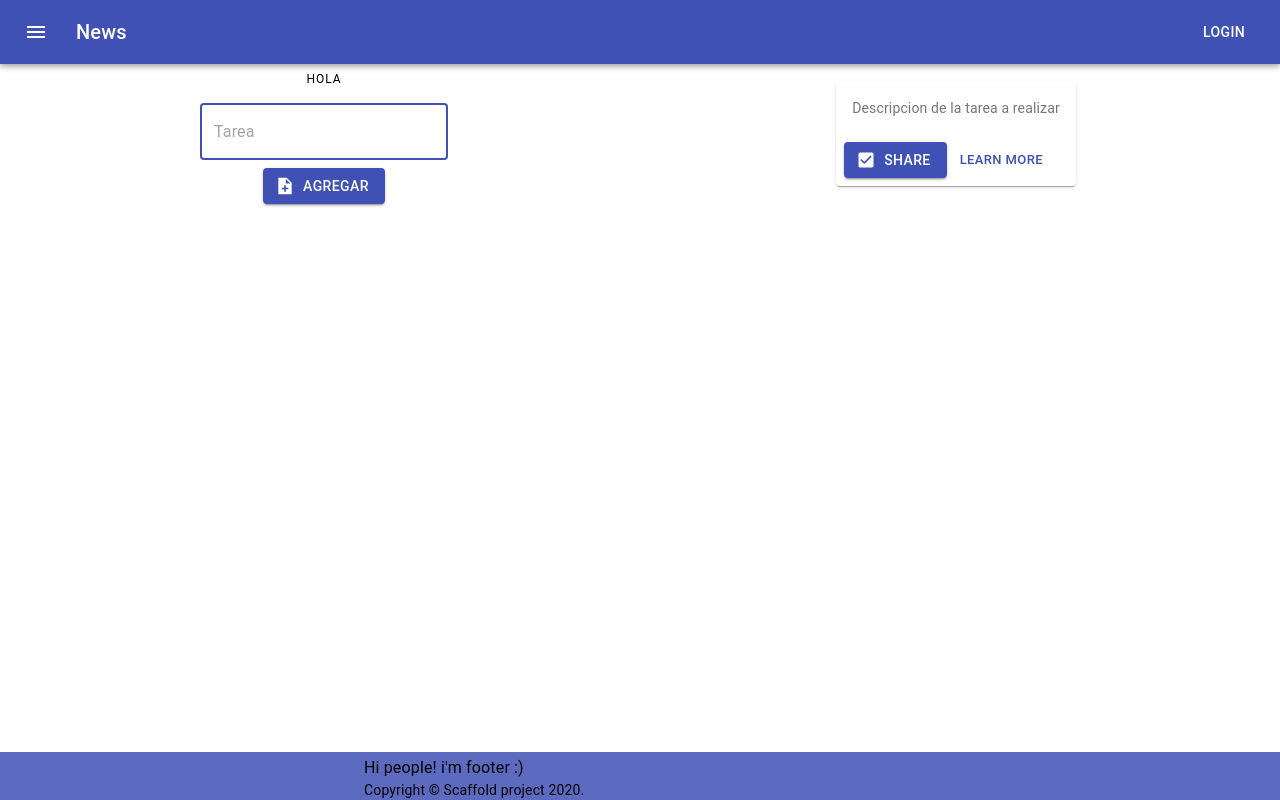
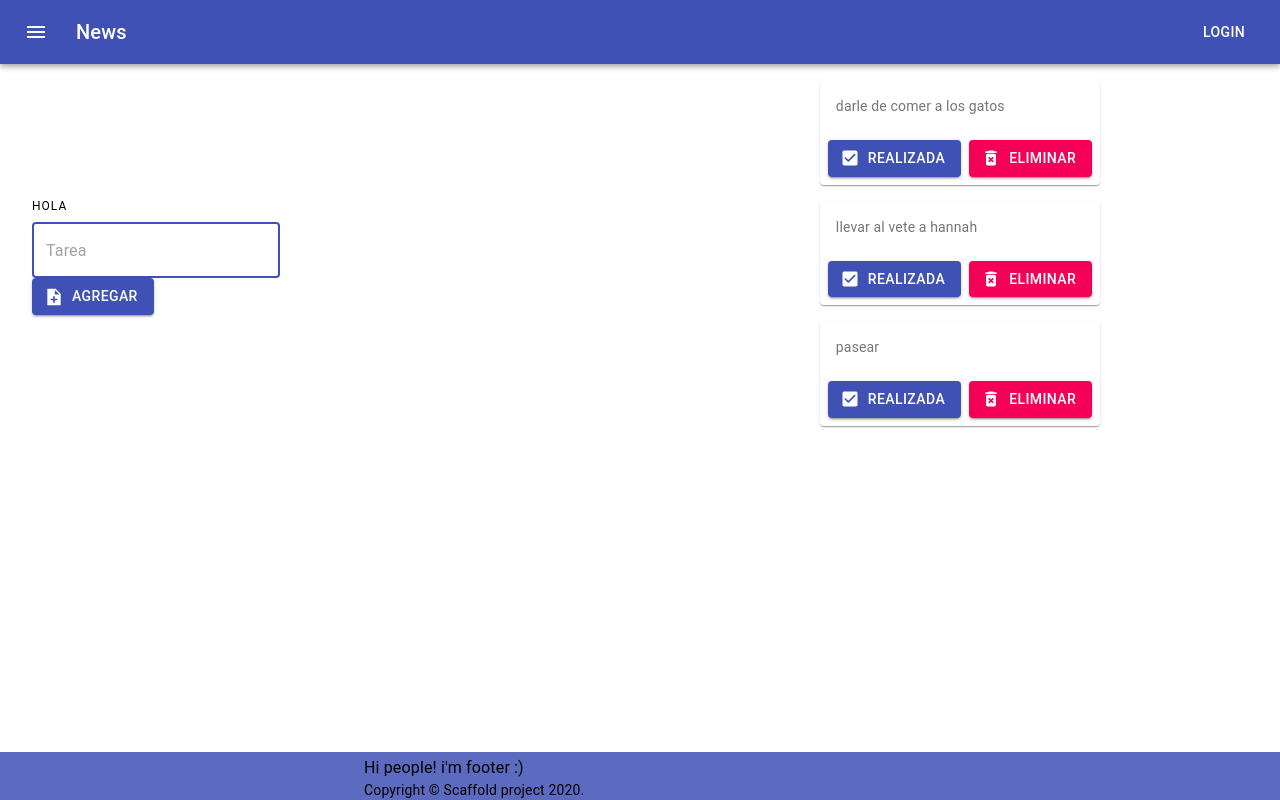
Before and after one commit to Rhaziel/AppTask, a React (Create React App) app: page / in a window 1280 px wide. Built offline with nearby package versions, Linux system fonts and the light colour scheme.

Commit message:
Nuevo estilo y funcionalidad
Nuevo estilo para la lista de tareas y funcionalidad de agregar tarea

```diff
--- a/src/components/Task.js
+++ b/src/components/Task.js
@@ -1,27 +1,39 @@
 import React, { Component } from 'react';
 import CheckBoxRoundedIcon from '@material-ui/icons/CheckBoxRounded';
 import { Button, Typography, CardActions, CardContent, Card} from "@material-ui/core";
+import DeleteForeverRoundedIcon from '@material-ui/icons/DeleteForeverRounded';
+import {withStyles} from '@material-ui/core/styles';
 
-export default class Task extends Component {
+const styles = theme => ({
+    Card: {
+      margin: theme.spacing(2,2,2,2)
+    }
+  });
+
+class Task extends Component {
     render() {
+        const {classes} = this.props;
         return (
-            <Card>
+            <Card className={classes.Card}>
                 <CardContent>
                     <Typography variant="body2" color="textSecondary" component="p">
-                        Descripcion de la tarea a realizar
+                        {this.props.task.description}
                     </Typography>
                 </CardContent>
                 <CardActions>
                     <Button variant="contained"
                         color="primary"
                         startIcon={<CheckBoxRoundedIcon />}>
-                        Share
+                        Realizada
                     </Button>
-                    <Button size="small" color="primary">
-                        Learn More
+                    <Button variant="contained"
+                        color="secondary"
+                        startIcon={<DeleteForeverRoundedIcon/>}>
+                        Eliminar
         </Button>
                 </CardActions>
             </Card>
         )
     }
 }
+export default withStyles(styles)(Task)
--- a/src/components/TaskForm.js
+++ b/src/components/TaskForm.js
@@ -4,21 +4,40 @@ import NoteAddSharpIcon from '@material-ui/icons/NoteAddSharp';
 
 export default class TaskForm extends Component {
     state = {
-        form: { id: "", description: "", status: true },
+        description: "",
         formError: { error: false, text: "" }
+    }
+    onChange = e => {
+        this.setState({ description: e.target.value })
+    }
+    onSubmit = e =>{
+        e.preventDefault();
+        this.props.addtask(this.state.description);
+        this.setState({description: ""})
     }
     render() {
         return (<Grid container direction={"column"} spacing={1} alignItems={"center"} xs={6}>
+            <form onSubmit={this.onSubmit}>
                 <Grid item xs={12}><Typography variant="overline">Hola</Typography></Grid>
-            <Grid item xs={12}><TextField autoFocus={true} placeholder={"Tarea"} variant="outlined"></TextField></Grid>
+                <Grid item xs={12}><TextField
+                    autoFocus={true}
+                    placeholder={"Tarea"}
+                    variant="outlined"
+                    onChange={this.onChange}
+                    value={this.state.description}>
+                </TextField>
+                </Grid>
                 <Grid item xs={12}><Button
                     variant="contained"
                     color="primary"
-                startIcon={< NoteAddSharpIcon/>}
+                    type="submit"
+                    startIcon={< NoteAddSharpIcon />}
                 >
                     Agregar
             </Button>
                 </Grid>
+            </form>
+
         </Grid>)
     }
 }
--- a/src/components/TaskList.js
+++ b/src/components/TaskList.js
@@ -1,15 +1,17 @@
 import React, { Component } from 'react';
 import Task from '../components/Task';
-import Grid from '@material-ui/core/Grid';
+import {Grid, Box}from '@material-ui/core';
 
 export default class TaskList extends Component {
     render() {
         return (
-            <Grid container direction={"column"} spacing={1} alignItems={"center"} xs={6}>
-                <Grid item xs={12}>
-                    <Task/>
-                </Grid>
-            </Grid>
+            <Box display='flex'>
+                <Box margin='auto'>
+                {this.props.task.map(elem=>(
+                        <Task task={elem}/>
+                    ))}
+                </Box>
+            </Box>
         )
     }
 }
--- a/src/views/Home.js
+++ b/src/views/Home.js
@@ -12,9 +12,21 @@ export default class Home extends Component{
             tasks:Tasks
         }
     }
+
+    addTask = description => {
+        const newTask={id:this.state.tasks.length,
+        description:description,
+        done:false};
+        this.setState({ tasks: [...this.state.tasks, newTask]});
+    }
+
+
     render(){
         return(<Grid container direction="row"
         justify="center"
-        alignItems="center"><TaskForm/><TaskList/></Grid>)
+        alignItems="center">
+        <Grid item xs={6} ><TaskForm addtask={this.addTask}/></Grid>
+        <Grid item xs={6} ><TaskList task={this.state.tasks}/></Grid>
+        </Grid>)
     }
 }
```
Lines whose indentation alone changed are shown as unchanged.
